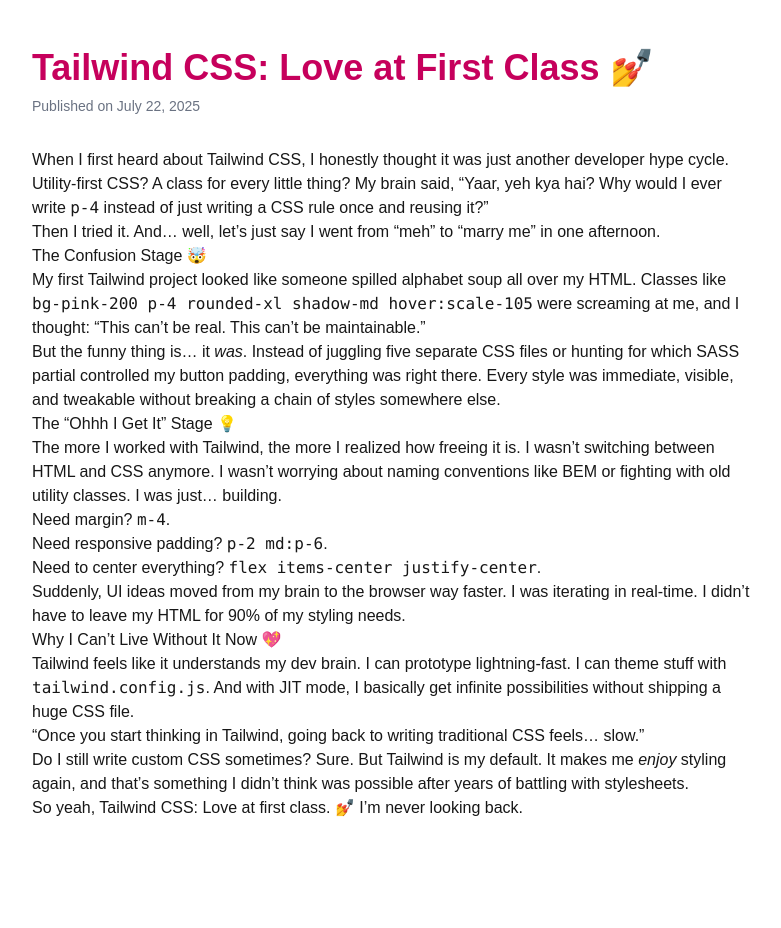
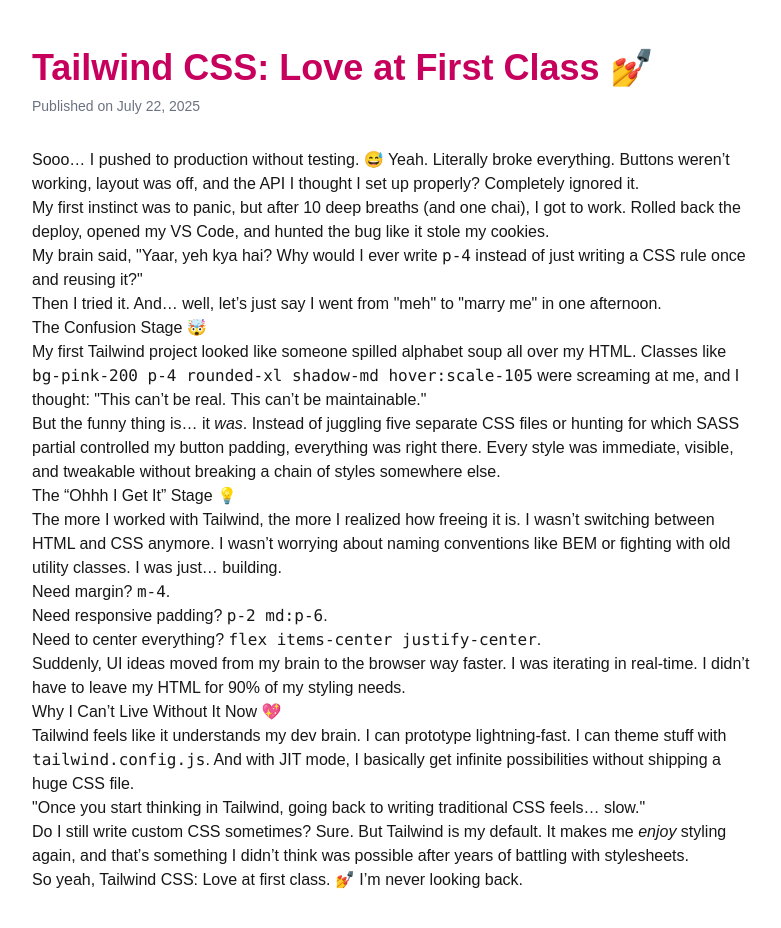
Before and after one commit to HayaSk123/Hayas-Coding-Diary, a Next.js app: page /blog/learning-tailwind in a window 1280 px wide. Shown: the top 928 px of the page, without its empty margins (248-1029 px from the left). Before the commit the page ends 868 px from the top, so only its background shows below. Built offline with nearby package versions, Linux system fonts and the light colour scheme.

Commit message:
Update page.tsx

```diff
--- a/src/app/blog/learning-tailwind/page.tsx
+++ b/src/app/blog/learning-tailwind/page.tsx
@@ -13,16 +13,22 @@
 
       <article className="prose prose-pink max-w-none">
         <p>
-          When I first heard about Tailwind CSS, I honestly thought it was just
-          another developer hype cycle. Utility-first CSS? A class for every
-          little thing? My brain said, “Yaar, yeh kya hai? Why would I ever write{" "}
-          <code>p-4</code> instead of just writing a CSS rule once and reusing
-          it?”
+          Sooo… I pushed to production without testing. 😅
+          Yeah. Literally broke everything. Buttons weren’t working, layout was off, and the API I thought I set up properly? Completely ignored it.
         </p>
 
         <p>
-          Then I tried it. And… well, let’s just say I went from “meh” to “marry
-          me” in one afternoon.
+          My first instinct was to panic, but after 10 deep breaths (and one chai), I got to work. Rolled back the deploy, opened my VS Code, and hunted the bug like it stole my cookies.
+        </p>
+
+        <p>
+          My brain said, &quot;Yaar, yeh kya hai? Why would I ever write{" "}
+          <code>p-4</code> instead of just writing a CSS rule once and reusing it?&quot;
+        </p>
+
+        <p>
+          Then I tried it. And… well, let’s just say I went from &quot;meh&quot; to &quot;marry
+          me&quot; in one afternoon.
         </p>
 
         <h2>The Confusion Stage 🤯</h2>
@@ -30,8 +36,8 @@
           My first Tailwind project looked like someone spilled alphabet soup all
           over my HTML. Classes like{" "}
           <code>bg-pink-200 p-4 rounded-xl shadow-md hover:scale-105</code> were
-          screaming at me, and I thought: “This can’t be real. This can’t be
-          maintainable.”
+          screaming at me, and I thought: &quot;This can’t be real. This can’t be
+          maintainable.&quot;
         </p>
         <p>
           But the funny thing is… it <em>was</em>. Instead of juggling five
@@ -76,8 +82,8 @@
         </p>
 
         <blockquote>
-          “Once you start thinking in Tailwind, going back to writing traditional
-          CSS feels… slow.”
+          &quot;Once you start thinking in Tailwind, going back to writing traditional
+          CSS feels… slow.&quot;
         </blockquote>
 
         <p>
```
